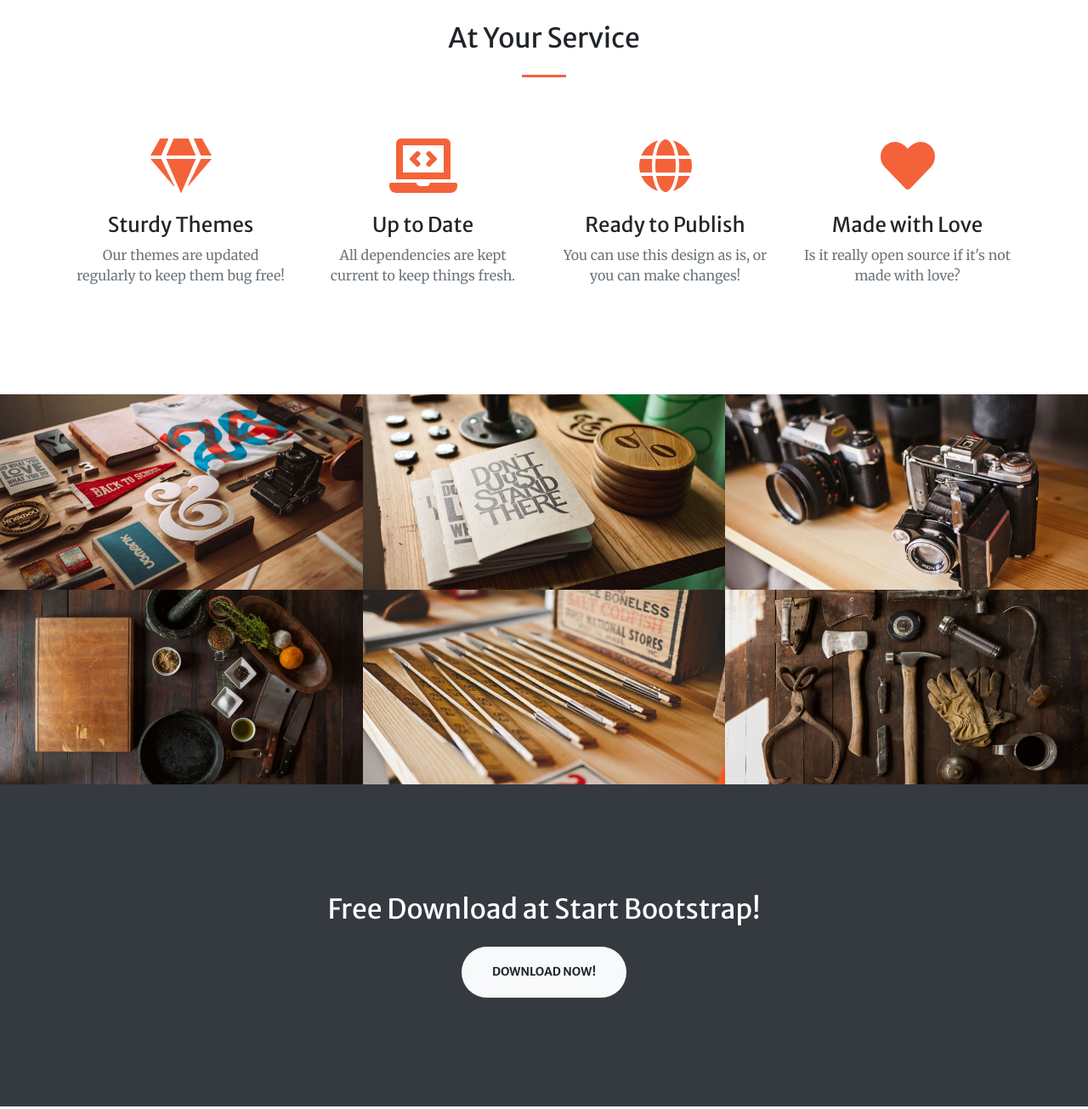
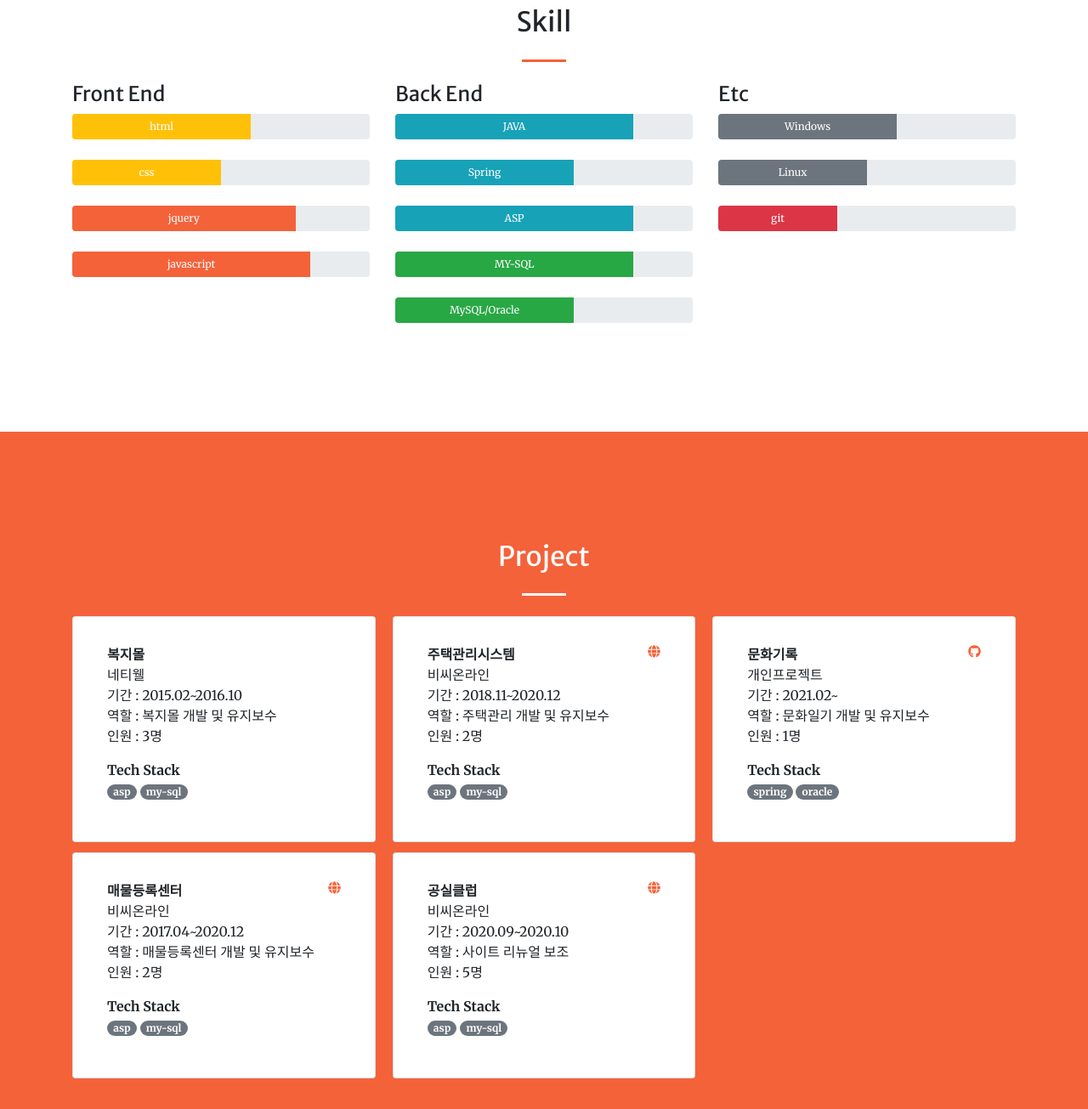
Before and after one commit to jieun246/jieun246.github.io, a plain HTML site: page index.html in a window 1280 px wide. Shown: the part 1380-2685 px from the top of the page at 85% size. Drawn offline with nearby package versions, Linux system fonts and the light colour scheme.

Commit message:
포트폴리오 수정중

```diff
--- a/index.html
+++ b/index.html
@@ -5,7 +5,7 @@
         <meta name="viewport" content="width=device-width, initial-scale=1, shrink-to-fit=no" />
         <meta name="description" content="" />
         <meta name="author" content="" />
-        <title>Creative - Start Bootstrap Theme</title>
+        <title>Portfolio</title>
         <!-- Favicon-->
         <link rel="icon" type="image/x-icon" href="assets/favicon.ico" />
         <!-- Font Awesome icons (free version)-->
@@ -22,13 +22,13 @@
         <!-- Navigation-->
         <nav class="navbar navbar-expand-lg navbar-light fixed-top py-3" id="mainNav">
             <div class="container">
-                <a class="navbar-brand js-scroll-trigger" href="#page-top">Start Bootstrap</a>
+                <a class="navbar-brand js-scroll-trigger" href="#page-top">Home</a>
                 <button class="navbar-toggler navbar-toggler-right" type="button" data-toggle="collapse" data-target="#navbarResponsive" aria-controls="navbarResponsive" aria-expanded="false" aria-label="Toggle navigation"><span class="navbar-toggler-icon"></span></button>
                 <div class="collapse navbar-collapse" id="navbarResponsive">
                     <ul class="navbar-nav ml-auto my-2 my-lg-0">
                         <li class="nav-item"><a class="nav-link js-scroll-trigger" href="#about">About</a></li>
-                        <li class="nav-item"><a class="nav-link js-scroll-trigger" href="#services">Services</a></li>
-                        <li class="nav-item"><a class="nav-link js-scroll-trigger" href="#portfolio">Portfolio</a></li>
+                        <li class="nav-item"><a class="nav-link js-scroll-trigger" href="#skill">Skill</a></li>
+                        <li class="nav-item"><a class="nav-link js-scroll-trigger" href="#project">Project</a></li>
                         <li class="nav-item"><a class="nav-link js-scroll-trigger" href="#contact">Contact</a></li>
                     </ul>
                 </div>
@@ -39,12 +39,12 @@
             <div class="container h-100">
                 <div class="row h-100 align-items-center justify-content-center text-center">
                     <div class="col-lg-10 align-self-end">
-                        <h1 class="text-uppercase text-white font-weight-bold">Your Favorite Source of Free Bootstrap Themes</h1>
+                        <h1 class="text-uppercase text-white font-weight-bold">Welcome My Portfolio</h1>
                         <hr class="divider my-4" />
                     </div>
                     <div class="col-lg-8 align-self-baseline">
-                        <p class="text-white-75 font-weight-light mb-5">Start Bootstrap can help you build better websites using the Bootstrap framework! Just download a theme and start customizing, no strings attached!</p>
-                        <a class="btn btn-primary btn-xl js-scroll-trigger" href="#about">Find Out More</a>
+                        <p class="text-white-75 font-weight-light mb-5">안녕하세요. 백엔드 개발자 임지은입니다. <i class='far fa-grin'></i></p>
+                        <a class="btn btn-primary btn-xl js-scroll-trigger" href="#about">check my work</a>
                     </div>
                 </div>
             </div>
@@ -54,138 +54,242 @@
             <div class="container">
                 <div class="row justify-content-center">
                     <div class="col-lg-8 text-center">
-                        <h2 class="text-white mt-0">We've got what you need!</h2>
+                        <h2 class="text-white mt-0">About</h2>
                         <hr class="divider light my-4" />
-                        <p class="text-white-50 mb-4">Start Bootstrap has everything you need to get your new website up and running in no time! Choose one of our open source, free to download, and easy to use themes! No strings attached!</p>
-                        <a class="btn btn-light btn-xl js-scroll-trigger" href="#services">Get Started!</a>
+                        <p class="text-white-50 mb-4" style="font-size:20px;">
+                            지금까지의 경험을 통해 동료와의 협업, 문제파악 및 해결 능력을 키웠습니다.<br>
+                            이 경험을 발판으로 더 나은 결과를 위해 나아가고 있습니다.<br>
+                            <a class="text-white-50" href="https://github.com/jieun246" target="_blank"><i class='fab fa-github' style="font-size:20px;"></i></a><br>
+                        </p>
                     </div>
                 </div>
             </div>
         </section>
         <!-- Services-->
-        <section class="page-section" id="services">
+        <section class="page-section" id="skill">
             <div class="container">
-                <h2 class="text-center mt-0">At Your Service</h2>
+                <h2 class="text-center mt-0">Skill</h2>
                 <hr class="divider my-4" />
                 <div class="row">
-                    <div class="col-lg-3 col-md-6 text-center">
-                        <div class="mt-5">
-                            <i class="fas fa-4x fa-gem text-primary mb-4"></i>
-                            <h3 class="h4 mb-2">Sturdy Themes</h3>
-                            <p class="text-muted mb-0">Our themes are updated regularly to keep them bug free!</p>
+                    <div class="col">
+                        <h4>Front End</h4>
+                        <div class="progress" style="height:30px">
+                            <div class="progress-bar bg-warning" style="width:60%;height:30px">html</div>
+                        </div>
+                        <br>
+                        <div class="progress" style="height:30px">
+                            <div class="progress-bar bg-warning" style="width:50%;height:30px">css</div>
+                        </div>
+                        <br>
+                        <div class="progress" style="height:30px">
+                            <div class="progress-bar" style="width:75%;height:30px">jquery</div>
+                        </div>
+                        <br>
+                        <div class="progress" style="height:30px">
+                            <div class="progress-bar" style="width:80%;height:30px">javascript</div>
                         </div>
                     </div>
-                    <div class="col-lg-3 col-md-6 text-center">
-                        <div class="mt-5">
-                            <i class="fas fa-4x fa-laptop-code text-primary mb-4"></i>
-                            <h3 class="h4 mb-2">Up to Date</h3>
-                            <p class="text-muted mb-0">All dependencies are kept current to keep things fresh.</p>
+                    <div class="col">
+                        <h4>Back End</h4>
+                        <div class="progress" style="height:30px">
+                            <div class="progress-bar bg-info" style="width:80%;height:30px">JAVA</div>
+                        </div>
+                        <br>
+                        <div class="progress" style="height:30px">
+                            <div class="progress-bar bg-info" style="width:60%;height:30px">Spring</div>
+                        </div>
+                        <br>
+                        <div class="progress" style="height:30px">
+                            <div class="progress-bar bg-info" style="width:80%;height:30px">ASP</div>
+                        </div>
+                        <br>
+                        <div class="progress" style="height:30px">
+                            <div class="progress-bar bg-success" style="width:80%;height:30px">MY-SQL</div>
+                        </div>
+                        <br>
+                        <div class="progress" style="height:30px">
+                            <div class="progress-bar bg-success" style="width:60%;height:30px">MySQL/Oracle</div>
                         </div>
                     </div>
-                    <div class="col-lg-3 col-md-6 text-center">
-                        <div class="mt-5">
-                            <i class="fas fa-4x fa-globe text-primary mb-4"></i>
-                            <h3 class="h4 mb-2">Ready to Publish</h3>
-                            <p class="text-muted mb-0">You can use this design as is, or you can make changes!</p>
+                    <div class="col">
+                        <h4>Etc</h4>
+                        <div class="progress" style="height:30px">
+                            <div class="progress-bar bg-secondary" style="width:60%;height:30px">Windows</div>
                         </div>
-                    </div>
-                    <div class="col-lg-3 col-md-6 text-center">
-                        <div class="mt-5">
-                            <i class="fas fa-4x fa-heart text-primary mb-4"></i>
-                            <h3 class="h4 mb-2">Made with Love</h3>
-                            <p class="text-muted mb-0">Is it really open source if it's not made with love?</p>
+                        <br>
+                        <div class="progress" style="height:30px">
+                            <div class="progress-bar bg-secondary" style="width:50%;height:30px">Linux</div>
+                        </div>
+                        <br>
+                        <div class="progress" style="height:30px">
+                            <div class="progress-bar bg-danger" style="width:40%;height:30px">git</div>
                         </div>
                     </div>
                 </div>
             </div>
         </section>
-        <!-- Portfolio-->
-        <div id="portfolio">
-            <div class="container-fluid p-0">
-                <div class="row no-gutters">
-                    <div class="col-lg-4 col-sm-6">
-                        <a class="portfolio-box" href="assets/img/portfolio/fullsize/1.jpg">
-                            <img class="img-fluid" src="assets/img/portfolio/thumbnails/1.jpg" alt="..." />
-                            <div class="portfolio-box-caption">
-                                <div class="project-category text-white-50">Category</div>
-                                <div class="project-name">Project Name</div>
-                            </div>
-                        </a>
+        <section class="page-section bg-primary" id="project">
+            <div class="container">
+                <h2 class="text-white text-center mt-0">Project</h2>
+                <hr class="divider light my-4" />
+                <div class="card-columns">
+                    <div class="card">
+                      <div class="card-body">
+                        <ul class="list-group list-group-flush">
+                            <li class="list-group-item">
+                                <div>
+                                    <div class="header">
+                                        <strong class="primary-font">복지몰</strong>
+                                    </div>
+                                    <p>
+                                        네티웰<br>
+                                        기간 : 2015.02~2016.10<br>
+                                        역할 : 복지몰 개발 및 유지보수<br>
+                                        인원 : 3명<br>
+                                    </p>
+                                    <div class="header">
+                                        <strong class="primary-font">Tech Stack</strong>
+                                    </div>
+                                    <p>
+                                        <span class="badge badge-pill badge-secondary">asp</span>
+                                        <span class="badge badge-pill badge-secondary">my-sql</span>
+                                    </p>
+                                </div>
+                            </li>
+                        </ul>
+                      </div>
                     </div>
-                    <div class="col-lg-4 col-sm-6">
-                        <a class="portfolio-box" href="assets/img/portfolio/fullsize/2.jpg">
-                            <img class="img-fluid" src="assets/img/portfolio/thumbnails/2.jpg" alt="..." />
-                            <div class="portfolio-box-caption">
-                                <div class="project-category text-white-50">Category</div>
-                                <div class="project-name">Project Name</div>
-                            </div>
-                        </a>
+
+                    <div class="card">
+                        <div class="card-body">
+                          <ul class="list-group list-group-flush">
+                              <li class="list-group-item">
+                                <div>
+                                    <div class="header">
+                                        <strong class="primary-font">매물등록센터</strong>
+                                        <small class="float-right text-muted"><a href="http://n.gongsilclub.com" target="_blank"><i class='fas fa-globe' style="font-size:15px;"></i></a></small>
+                                    </div>
+                                    <p>
+                                        비씨온라인<br>
+                                        기간 : 2017.04~2020.12<br>
+                                        역할 : 매물등록센터 개발 및 유지보수<br>
+                                        인원 : 2명<br>
+                                    </p>
+                                    <div class="header">
+                                        <strong class="primary-font">Tech Stack</strong>
+                                    </div>
+                                    <p>
+                                        <span class="badge badge-pill badge-secondary">asp</span>
+                                        <span class="badge badge-pill badge-secondary">my-sql</span>
+                                    </p>
+                                </div>
+                              </li>
+                          </ul>
+                        </div>
                     </div>
-                    <div class="col-lg-4 col-sm-6">
-                        <a class="portfolio-box" href="assets/img/portfolio/fullsize/3.jpg">
-                            <img class="img-fluid" src="assets/img/portfolio/thumbnails/3.jpg" alt="..." />
-                            <div class="portfolio-box-caption">
-                                <div class="project-category text-white-50">Category</div>
-                                <div class="project-name">Project Name</div>
-                            </div>
-                        </a>
+
+                    <div class="card">
+                        <div class="card-body">
+                          <ul class="list-group list-group-flush">
+                              <li class="list-group-item">
+                                <div>
+                                    <div class="header">
+                                        <strong class="primary-font">주택관리시스템</strong>
+                                        <small class="float-right text-muted"><a href="http://rent.rorenhouse.co.kr/" target="_blank"><i class='fas fa-globe' style="font-size:15px;"></i></a></small>
+                                    </div>
+                                    <p>
+                                        비씨온라인<br>
+                                        기간 : 2018.11~2020.12<br>
+                                        역할 : 주택관리 개발 및 유지보수<br>
+                                        인원 : 2명<br>
+                                    </p>
+                                    <div class="header">
+                                        <strong class="primary-font">Tech Stack</strong>
+                                    </div>
+                                    <p>
+                                        <span class="badge badge-pill badge-secondary">asp</span>
+                                        <span class="badge badge-pill badge-secondary">my-sql</span>
+                                    </p>
+                                </div>
+                              </li>
+                          </ul>
+                        </div>
                     </div>
-                    <div class="col-lg-4 col-sm-6">
-                        <a class="portfolio-box" href="assets/img/portfolio/fullsize/4.jpg">
-                            <img class="img-fluid" src="assets/img/portfolio/thumbnails/4.jpg" alt="..." />
-                            <div class="portfolio-box-caption">
-                                <div class="project-category text-white-50">Category</div>
-                                <div class="project-name">Project Name</div>
-                            </div>
-                        </a>
+
+                    <div class="card">
+                        <div class="card-body">
+                          <ul class="list-group list-group-flush">
+                              <li class="list-group-item">
+                                <div>
+                                    <div class="header">
+                                        <strong class="primary-font">공실클럽</strong>
+                                        <small class="float-right text-muted"><a href="https://www.gongsilclub.com/v4/main.asp" target="_blank"><i class='fas fa-globe' style="font-size:15px;"></i></a></small>
+                                    </div>
+                                    <p>
+                                        비씨온라인<br>
+                                        기간 : 2020.09~2020.10<br>
+                                        역할 : 사이트 리뉴얼 보조<br>
+                                        인원 : 5명<br>
+                                    </p>
+                                    <div class="header">
+                                        <strong class="primary-font">Tech Stack</strong>
+                                    </div>
+                                    <p>
+                                        <span class="badge badge-pill badge-secondary">asp</span>
+                                        <span class="badge badge-pill badge-secondary">my-sql</span>
+                                    </p>
+                                </div>
+                              </li>
+                          </ul>
+                        </div>
                     </div>
-                    <div class="col-lg-4 col-sm-6">
-                        <a class="portfolio-box" href="assets/img/portfolio/fullsize/5.jpg">
-                            <img class="img-fluid" src="assets/img/portfolio/thumbnails/5.jpg" alt="..." />
-                            <div class="portfolio-box-caption">
-                                <div class="project-category text-white-50">Category</div>
-                                <div class="project-name">Project Name</div>
-                            </div>
-                        </a>
+
+                    <div class="card">
+                        <div class="card-body">
+                          <ul class="list-group list-group-flush">
+                              <li class="list-group-item">
+                                <div>
+                                    <div class="header">
+                                        <strong class="primary-font">문화기록</strong>
+                                        <small class="float-right text-muted"><a href="https://github.com/jieun246/culture.git" target="_blank"><i class='fab fa-github' style="font-size:15px;"></i></a></small>
+                                    </div>
+                                    <p>
+                                        개인프로젝트<br>
+                                        기간 : 2021.02~<br>
+                                        역할 : 문화일기 개발 및 유지보수<br>
+                                        인원 : 1명<br>
+                                    </p>
+                                    <div class="header">
+                                        <strong class="primary-font">Tech Stack</strong>
+                                    </div>
+                                    <p>
+                                        <span class="badge badge-pill badge-secondary">spring</span>
+                                        <span class="badge badge-pill badge-secondary">oracle</span>
+                                    </p>
+                                </div>
+                              </li>
+                          </ul>
+                        </div>
                     </div>
-                    <div class="col-lg-4 col-sm-6">
-                        <a class="portfolio-box" href="assets/img/portfolio/fullsize/6.jpg">
-                            <img class="img-fluid" src="assets/img/portfolio/thumbnails/6.jpg" alt="..." />
-                            <div class="portfolio-box-caption p-3">
-                                <div class="project-category text-white-50">Category</div>
-                                <div class="project-name">Project Name</div>
-                            </div>
-                        </a>
-                    </div>
+
                 </div>
-            </div>
-        </div>
-        <!-- Call to action-->
-        <section class="page-section bg-dark text-white">
-            <div class="container text-center">
-                <h2 class="mb-4">Free Download at Start Bootstrap!</h2>
-                <a class="btn btn-light btn-xl" href="https://startbootstrap.com/theme/creative/">Download Now!</a>
+
             </div>
         </section>
+
         <!-- Contact-->
         <section class="page-section" id="contact">
             <div class="container">
                 <div class="row justify-content-center">
                     <div class="col-lg-8 text-center">
-                        <h2 class="mt-0">Let's Get In Touch!</h2>
+                        <h2 class="mt-0">Contact</h2>
                         <hr class="divider my-4" />
-                        <p class="text-muted mb-5">Ready to start your next project with us? Give us a call or send us an email and we will get back to you as soon as possible!</p>
                     </div>
                 </div>
                 <div class="row">
-                    <div class="col-lg-4 ml-auto text-center mb-5 mb-lg-0">
-                        <i class="fas fa-phone fa-3x mb-3 text-muted"></i>
-                        <div>+1 (555) 123-4567</div>
-                    </div>
-                    <div class="col-lg-4 mr-auto text-center">
+                    <div class="col text-center">
                         <i class="fas fa-envelope fa-3x mb-3 text-muted"></i>
-                        <!-- Make sure to change the email address in BOTH the anchor text and the link target below!-->
-                        <a class="d-block" href="mailto:contact@yourwebsite.com">contact@yourwebsite.com</a>
+                        <a class="d-block" href="mailto:idgocm@naver.com">idgocm@naver.com</a>
                     </div>
                 </div>
             </div>
@@ -200,7 +304,7 @@
                     <script>
                         document.write(new Date().getFullYear());
                     </script>
-                    - Company Name
+                    - Portfolio
                 </div>
             </div>
         </footer>
--- a/js/scripts.js
+++ b/js/scripts.js
@@ -54,7 +54,7 @@
     $(window).scroll(navbarCollapse);
 
     // Magnific popup calls
-    $('#portfolio').magnificPopup({
+    /*$('#portfolio').magnificPopup({
         delegate: 'a',
         type: 'image',
         tLoading: 'Loading image #%curr%...',
@@ -67,6 +67,6 @@
         image: {
             tError: '<a href="%url%">The image #%curr%</a> could not be loaded.'
         }
-    });
+    });*/
 
 })(jQuery); // End of use strict
```
Also changed, not shown: assets/img/portfolio/fullsize/1.jpg (deleted), assets/img/portfolio/fullsize/2.jpg (deleted), assets/img/portfolio/fullsize/3.jpg (deleted), assets/img/portfolio/fullsize/4.jpg (deleted), assets/img/portfolio/fullsize/5.jpg (deleted), assets/img/portfolio/fullsize/6.jpg (deleted), assets/img/portfolio/thumbnails/1.jpg (deleted), assets/img/portfolio/thumbnails/2.jpg (deleted), assets/img/portfolio/thumbnails/3.jpg (deleted), assets/img/portfolio/thumbnails/4.jpg (deleted), assets/img/portfolio/thumbnails/5.jpg (deleted), assets/img/portfolio/thumbnails/6.jpg (deleted), css/styles.css.
